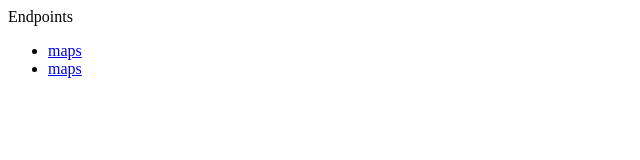
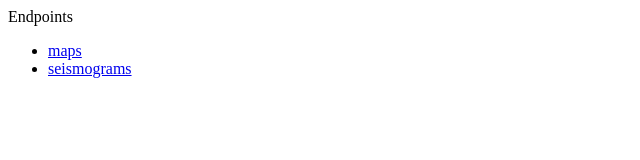
Before and after one commit to adamancer/ggm-seismic-display-web, a plain HTML site: page index.htm in a window 1280 px wide. Shown: the full height of the page, 0-640 px from the left. Drawn offline with Linux system fonts and the light colour scheme.

Commit message:
Corrected link to seismogram page

```diff
--- a/index.htm
+++ b/index.htm
@@ -7,7 +7,7 @@
 	<hi>Endpoints</hi>
 	<ul>
 		<li><a href="maps.htm">maps</a></li>
-		<li><a href="seismograms.htm">maps</a></li>
+		<li><a href="seismograms.htm">seismograms</a></li>
 	</ul>
 </body>
 </html>
```
